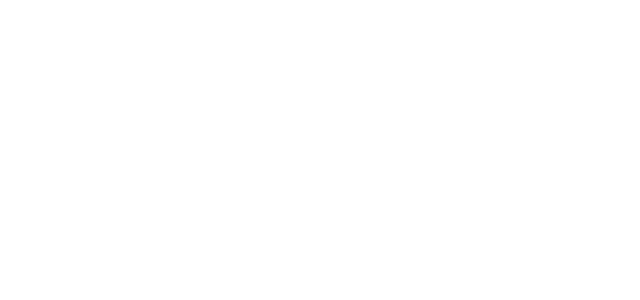
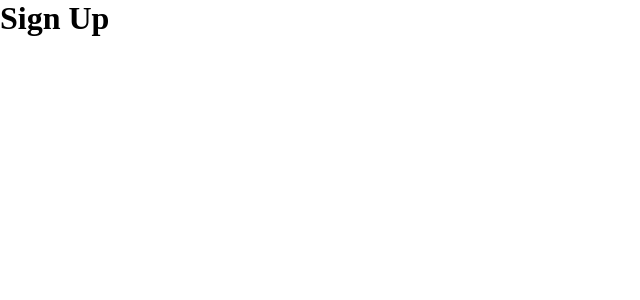
Before and after one commit to RodrigoAAraujo/projetao18-linkr-front, a JavaScript app: page /signup in a window 1280 px wide. Shown: the top 300 px of the page, without its empty margins (0-640 px from the left). Built offline with nearby package versions, Linux system fonts and the light colour scheme.

Commit message:
creation of 'pages' folder, reorganization of index.js:'no strict mode, since it bugs useEffect' and app.js:'simple app.js configuration with Router-dom and styled-components'.

```diff
--- a/package.json
+++ b/package.json
@@ -8,7 +8,9 @@
     "@testing-library/user-event": "^13.5.0",
     "react": "^18.2.0",
     "react-dom": "^18.2.0",
+    "react-router-dom": "^6.6.1",
     "react-scripts": "5.0.1",
+    "styled-components": "^5.3.6",
     "web-vitals": "^2.1.4"
   },
   "scripts": {
--- a/src/App.js
+++ b/src/App.js
@@ -1,8 +1,32 @@
+import { BrowserRouter, Route, Routes } from "react-router-dom";
+import styled, { createGlobalStyle } from "styled-components";
+import HomePage from "./pages/HomePage";
+import SignUpPage from "./pages/SignupPage";
+
 function App() {
   return (
-    <div className="App">
-    </div>
+    <AppStyle>
+      <GlobalStyle/>
+      <BrowserRouter>
+        <Routes>
+          <Route path="/" element={<HomePage/>}/>
+          <Route path="/signup" element={<SignUpPage/>}/>
+        </Routes>
+      </BrowserRouter>
+    </AppStyle>
   );
 }
 
 export default App;
+
+const GlobalStyle = createGlobalStyle`
+  *{
+    box-sizing: border-box;
+    margin: 0;
+    padding: 0;
+  }
+`
+const AppStyle = styled.div`
+  width: 100vw;
+  height: 100vh;
+`
--- a/src/index.js
+++ b/src/index.js
@@ -1,10 +1,7 @@
-import React from 'react';
 import ReactDOM from 'react-dom/client';
 import App from './App';
 
 const root = ReactDOM.createRoot(document.getElementById('root'));
 root.render(
-  <React.StrictMode>
     <App />
-  </React.StrictMode>
 );
--- /dev/null
+++ b/src/pages/HomePage.js
@@ -0,0 +1,7 @@
+
+
+export default function HomePage(){
+    return(
+        <h1>Home</h1>
+    )
+}
--- /dev/null
+++ b/src/pages/SignupPage.js
@@ -0,0 +1,7 @@
+
+
+export default function SignUpPage(){
+    return(
+        <h1>Sign Up</h1>
+    )
+}
```
Also changed, not shown: 1 other file (tests, documents, lock files or other folders).
